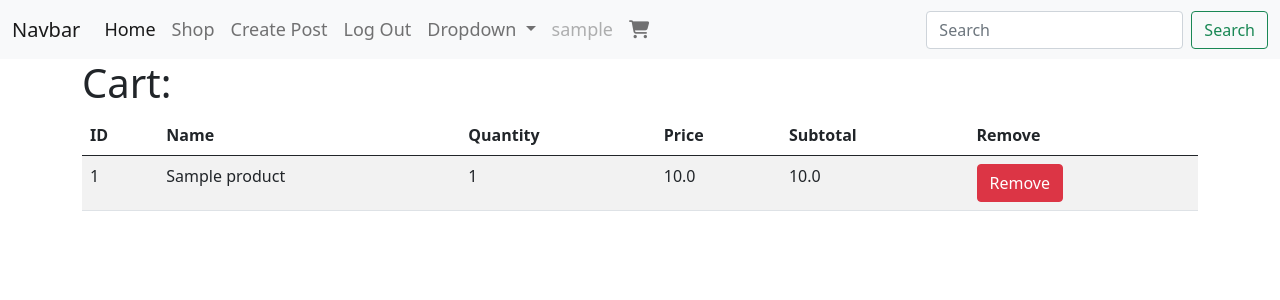
After one commit to smtsuchi/intro_to_flask_vanguard85, a Flask app: page /cart in a window 1280 px wide. The commit adds this page. Shown: the top 300 px of the page. Run offline with Flask 2, Linux system fonts and the light colour scheme; a user stored in the database is signed in; tables that the repository leaves empty hold one stand-in row (values such as "Sample post"); some libraries are stand-ins or nearby versions.

Commit message:
monday 2

```diff
--- a/app/__init__.py
+++ b/app/__init__.py
@@ -4,6 +4,7 @@ from config import Config
 # import our blueprints
 from .auth.routes import auth
 from .ig.routes import ig
+from .shop.routes import shop
 
 # import our db related
 from .models import db, User
@@ -19,6 +20,7 @@ def load_user(user_id):
 
 app.register_blueprint(auth)
 app.register_blueprint(ig)
+app.register_blueprint(shop)
 
 app.config.from_object(Config)
 
--- a/app/auth/auth_templates/login.html
+++ b/app/auth/auth_templates/login.html
@@ -6,7 +6,7 @@
     <div class="form-group">
         <fieldset>
             {{ form.username.label }}
-            {{ form.username(class='form-control', placeholder='Username') }}
+            {{ form.username(class='form-control', placeholder='Username', autocomplete='off') }}
         </fieldset>
         <fieldset>
             {{ form.password.label }}
--- a/app/models.py
+++ b/app/models.py
@@ -1,3 +1,4 @@
+from email.policy import default
 from flask_sqlalchemy import SQLAlchemy
 from datetime import datetime
 from werkzeug.security import generate_password_hash
@@ -12,11 +13,14 @@ class User(db.Model, UserMixin):
     email = db.Column(db.String(150), unique=True)
     password = db.Column(db.String(250), nullable=False)
     post = db.relationship('Post', backref='author', lazy=True)
+    cart_item = db.relationship('Cart', backref='cart_user', lazy=True)
+    is_admin = db.Column(db.Boolean, default=False)
 
-    def __init__(self, username, email, password):
+    def __init__(self, username, email, password, is_admin=False):
         self.username = username
         self.email = email
         self.password = generate_password_hash(password)
+        self.is_admin=is_admin
 
 class Post(db.Model):
     id = db.Column(db.Integer, primary_key=True)
@@ -31,3 +35,35 @@ class Post(db.Model):
         self.image = image
         self.caption = caption
         self.user_id = user_id
+
+
+class Product(db.Model):
+    id = db.Column(db.Integer, primary_key=True)
+    product_name = db.Column(db.String(200), nullable=False, unique=False)
+    image = db.Column(db.String(300))
+    description = db.Column(db.String(300))
+    price = db.Column(db.Float())
+    cart_item = db.relationship('Cart', backref='cart_product', lazy=True)
+
+    def __init__(self, product_name, image, description, price):
+        self.product_name = product_name
+        self.image = image
+        self.description = description
+        self.price = price
+
+    def to_dict(self):
+        return {
+            "id": self.id,
+            "product_name": self.product_name,
+            "image": self.image,
+            "description": self.description,
+            "price": self.price
+        }
+
+class Cart(db.Model):
+    id = db.Column(db.Integer, primary_key=True)
+    user_id = db.Column(db.Integer, db.ForeignKey('user.id'), nullable=False)
+    product_id = db.Column(db.Integer, db.ForeignKey('product.id'), nullable=False)
+    def __init__(self, user_id, product_id):
+        self.user_id = user_id
+        self.product_id = product_id
--- /dev/null
+++ b/app/shop/routes.py
@@ -0,0 +1,82 @@
+from flask import Blueprint, redirect, render_template, request, url_for
+from flask_login import current_user, login_required
+
+
+shop = Blueprint('shop', __name__, template_folder='shop_templates')
+
+from app.models import db, Product, Cart
+from .forms import CreateProductForm
+
+@shop.route('/products')
+@login_required
+def allProducts():
+    products = Product.query.all()
+    return render_template('shop.html', products=products)
+
+@shop.route('/products/<int:product_id>')
+@login_required
+def individualProduct(product_id):
+    product = Product.query.filter_by(id=product_id).first()
+    if product is None:
+        return redirect(url_for('shop.allProducts'))
+    return render_template('individual_product.html', product = product)
+
+# CART FUNCTIONALITY
+@shop.route('/cart')
+@login_required
+def showCart():
+    cart = Cart.query.filter_by(user_id=current_user.id)
+    count = {}
+    for item in cart:
+        count[item.product_id] = count.get(item.product_id, 0) + 1
+
+    cart_products = []
+    for product_id in count:
+        product_info = Product.query.filter_by(id=product_id).first().to_dict()
+        product_info["quantity"] = count[product_id]
+        product_info['subtotal'] = product_info['quantity'] * product_info['price']
+        cart_products.append(product_info)
+
+    return render_template('show_cart.html', cart = cart_products)
+
+
+@shop.route('/cart/add/<int:product_id>')
+def addToCart(product_id):
+    cart_item = Cart(current_user.id, product_id)
+    db.session.add(cart_item)
+    db.session.commit()
+    return redirect(url_for('shop.allProducts'))
+
+@shop.route('/cart/add', methods=["POST"])
+def addToCart2():
+    product_id = request.form.to_dict()['product_id']
+    cart_item = Cart(current_user.id, product_id)
+    db.session.add(cart_item)
+    db.session.commit()
+    return redirect(url_for('shop.individualProduct', product_id=product_id))
+
+
+
+# ADMIN CREATE PRODUCT PAGE
+@shop.route('/products/create')
+@login_required
+def createProduct():
+    if current_user.is_admin:
+        form = CreateProductForm()
+        if request.method == "POST":
+            if form.validate():
+                product_name = form.product_name.data
+                img_url = form.img_url.data
+                description = form.description.data
+                price = form.price.data
+
+                product = Product(product_name, img_url, description, price)
+
+                db.session.add(product)
+                db.session.commit()
+
+                return redirect(url_for('shop.createProduct'))
+
+        return render_template('create_product.html', form = form)
+    else:
+        return redirect(url_for('shop.allProducts'))
--- /dev/null
+++ b/app/shop/shop_templates/show_cart.html
@@ -0,0 +1,36 @@
+{% extends 'base.html' %}
+
+{% block content %}
+<h1>Cart:</h1>
+<table class="table table-striped">
+    <thead>
+        <tr>
+            <th>ID</th>
+            <th>Name</th>
+            <th>Quantity</th>
+            <th>Price</th>
+            <th>Subtotal</th>
+            <th>Remove</th>
+        </tr>
+    </thead>
+    <tbody>
+        {% for item in cart %}
+        <tr>
+            <td>{{ item.id }}</td>
+            <td>{{ item.product_name }}</td>
+            <td>{{ item.quantity }}</td>
+            <td>{{ item.price }}</td>
+            <td>{{ item.subtotal }}</td>
+            <td>
+                <button class="btn btn-danger">
+                    Remove
+                </button>
+            </td>
+        </tr>
+        {% endfor %}
+    </tbody>
+
+</table>
+
+
+{% endblock content %}
--- a/app/templates/base.html
+++ b/app/templates/base.html
@@ -7,6 +7,7 @@
     <title>Document</title>
     <link href="https://cdn.jsdelivr.net/npm/bootstrap@5.0.2/dist/css/bootstrap.min.css" rel="stylesheet" integrity="sha384-EVSTQN3/azprG1Anm3QDgpJLIm9Nao0Yz1ztcQTwFspd3yD65VohhpuuCOmLASjC" crossorigin="anonymous">
     <link rel="stylesheet" href="{{ url_for('static', filename='css/main.css') }}">
+
 </head>
 <body>
     {% include 'navbar.html' %}
@@ -22,7 +23,7 @@
 
 
 
-
+    <script src="https://kit.fontawesome.com/3d81577920.js" crossorigin="anonymous"></script>
     <script src="https://cdn.jsdelivr.net/npm/bootstrap@5.0.2/dist/js/bootstrap.bundle.min.js" integrity="sha384-MrcW6ZMFYlzcLA8Nl+NtUVF0sA7MsXsP1UyJoMp4YLEuNSfAP+JcXn/tWtIaxVXM" crossorigin="anonymous"></script>
 </body>
 </html>
--- a/app/templates/navbar.html
+++ b/app/templates/navbar.html
@@ -11,7 +11,7 @@
                     <a class="nav-link active" aria-current="page" href="{{ url_for('home') }}">Home</a>
                 </li>
                 <li class="nav-item">
-                    <a class="nav-link" href="{{ url_for('iCanNameThisAnything') }}">About</a>
+                    <a class="nav-link" href="{{ url_for('shop.allProducts') }}">Shop</a>
                 </li>
 
                 {% if current_user.is_authenticated %}
@@ -48,6 +48,9 @@
                 <li class="nav-item">
                     <a class="nav-link disabled" href="#" tabindex="-1" aria-disabled="true">{{ current_user.username }}</a>
                 </li>
+                <li class="nav-item">
+                    <a class="nav-link" href="{{ url_for('shop.showCart') }}" tabindex="-1" aria-disabled="true"><i class="fas fa-shopping-cart"></i></a>
+                </li>
             </ul>
             <form class="d-flex">
                 <input class="form-control me-2" type="search" placeholder="Search" aria-label="Search">
--- a/run.py
+++ b/run.py
@@ -1,5 +1,10 @@
-from app import app
+from app import app, db
+from app.models import User, Post, Product
 
 
 if __name__ == "__main__":
     app.run()
+
+@app.shell_context_processor
+def shell_context():
+    return {'db':db, 'User':User, 'Post':Post, 'Product':Product}
```
Also changed, not shown: app/auth/routes.py (+5 -8 lines), app/shop/forms.py (added, +10 -0 lines), app/shop/shop_templates/create_product.html (added, +28 -0 lines), app/shop/shop_templates/individual_product.html (added, +17 -0 lines), app/shop/shop_templates/shop.html (added, +28 -0 lines), migrations/versions/c089ba07b8c3_.py (added, +44 -0 lines), migrations/versions/e06118ad9f8f_.py (added, +28 -0 lines).
